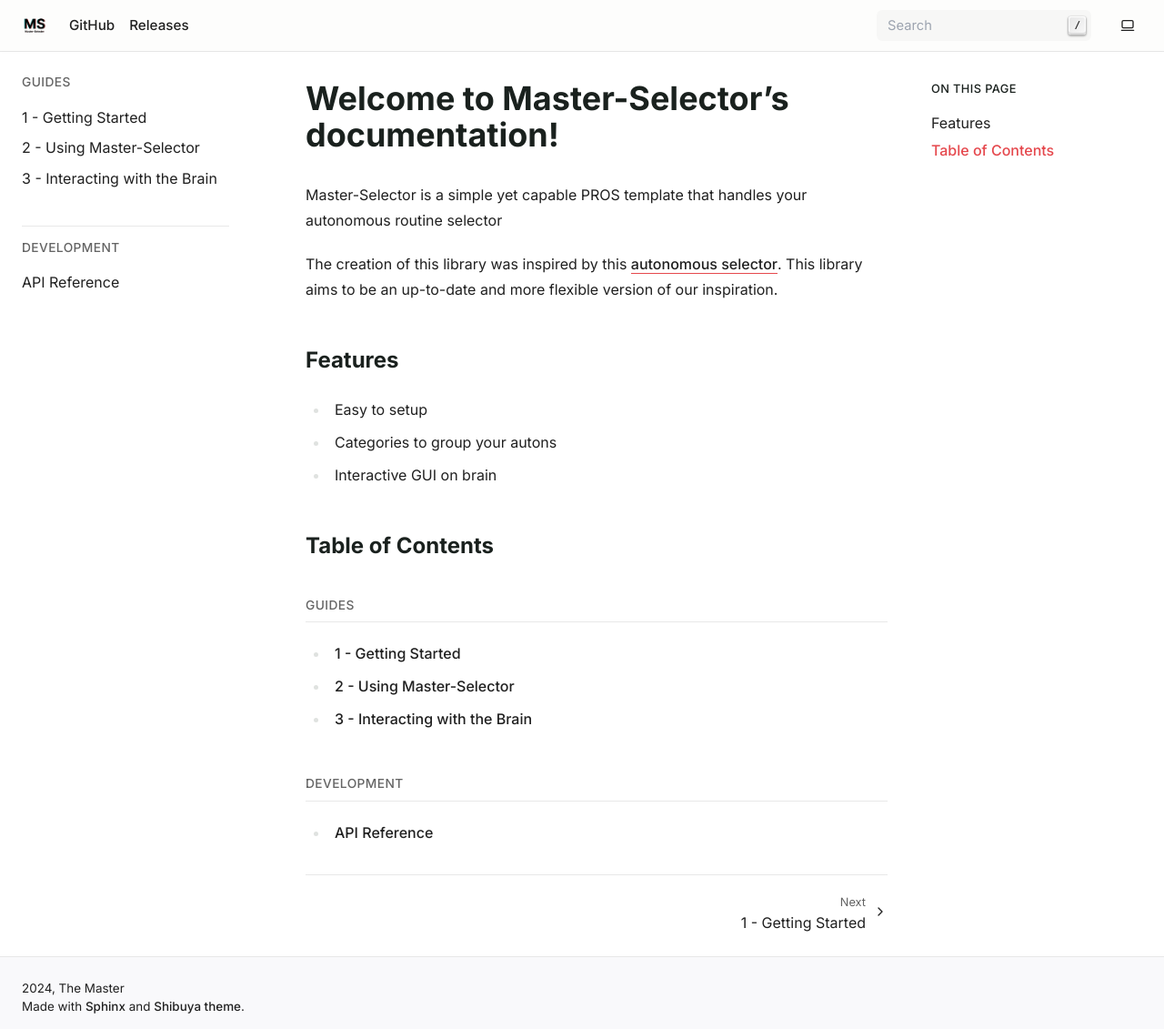
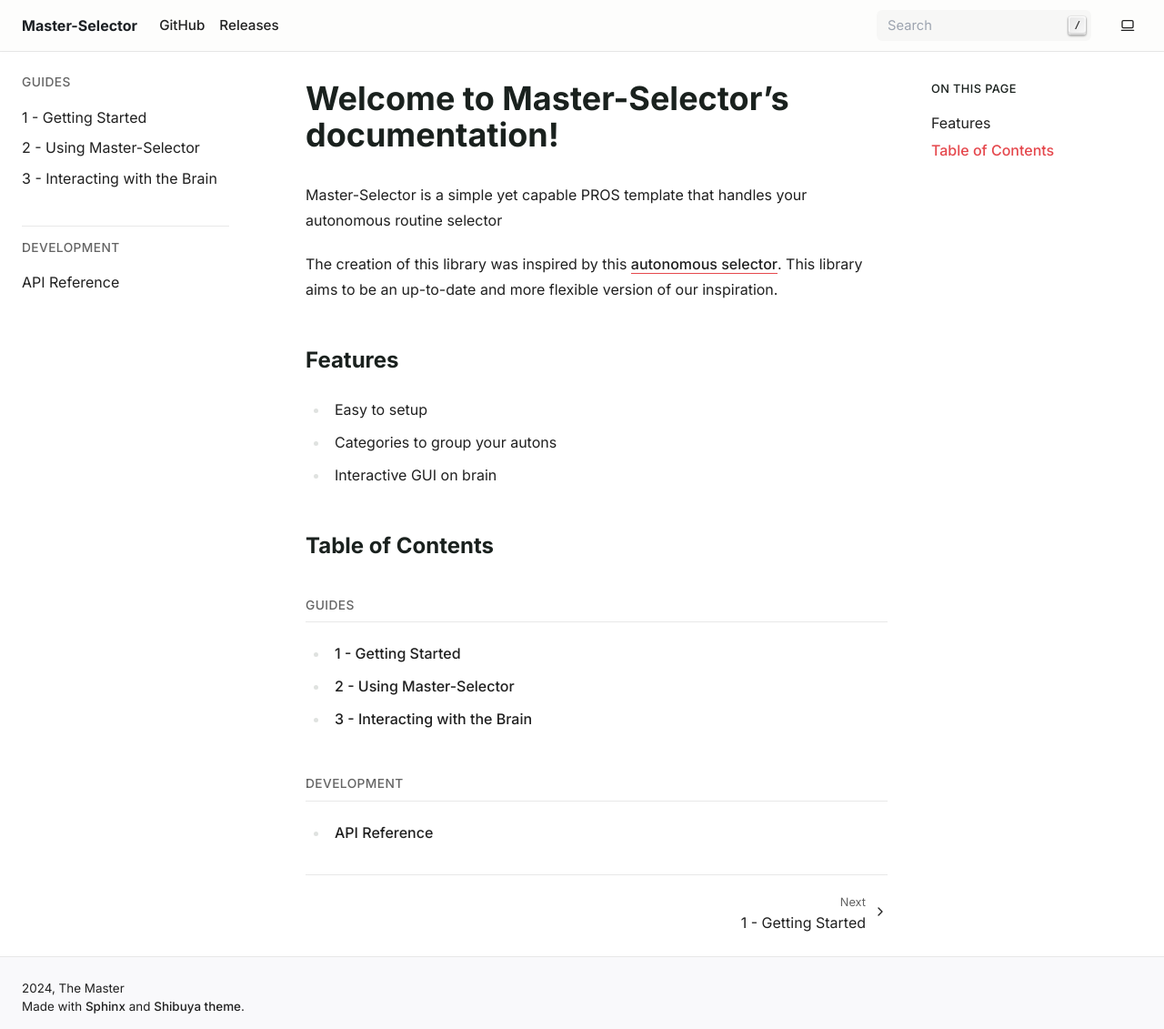
Before and after one commit to TheMaster3558/Master-Selector, a Sphinx documentation site: the page built from docs/index.rst, in a window 1280 px wide and 1131 px high. Shown: the whole window at 91% size. Built offline with Sphinx 7.4.7, drawn with Linux system fonts in a browser that asks for light colours; pages that are not in the unit, such as notebooks, are missing from menus; the version number could not be read and is left out.

Commit message:
Remove logo

```diff
--- a/docs/conf.py
+++ b/docs/conf.py
@@ -35,7 +35,6 @@
 html_theme = 'shibuya'
 html_static_path = ['_static']
 
-html_logo = '_static/logo.png'
 
 html_theme_options = {
     'github_url': 'https://github.com/TheMaster3558/Master-Selector',
```
Also changed, not shown: docs/_static/logo.png (deleted).
